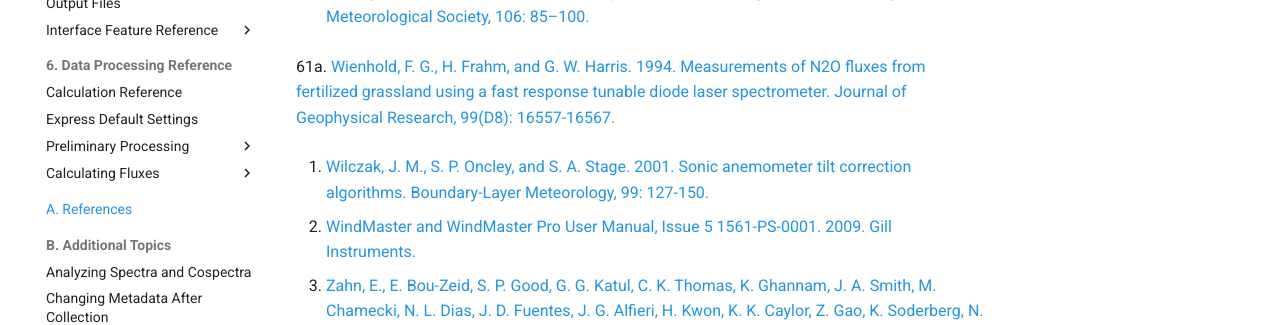
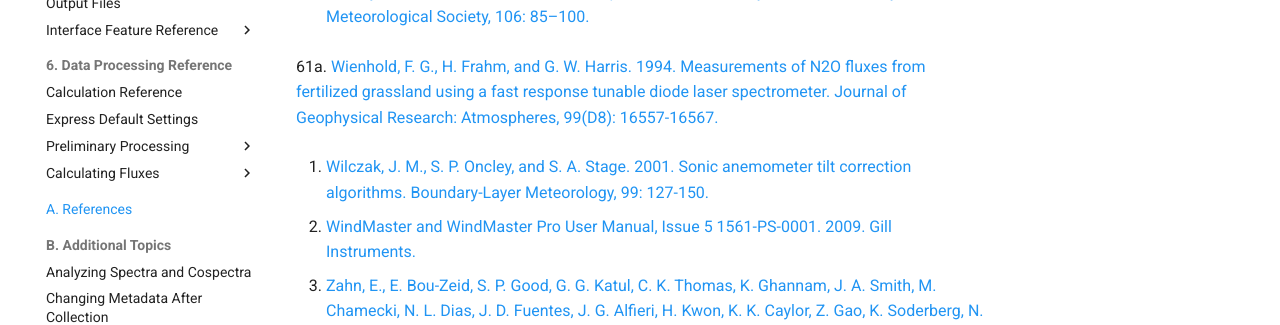
Before and after one commit to kebasaa/eddyflow-documentation, an MkDocs documentation site: the page built from docs/topics/references.md, in a window 1280 px wide and 900 px high, scrolled down 4556 px. Shown: the part 423-748 px from the top of the window. Built offline with MkDocs 1.6.1 and Material for MkDocs 9.7.7, drawn with Linux system fonts in a browser that asks for light colours; some of the changed text lies outside the part shown.

Commit message:
Correct the Lenschow and Wienhold citation details
Both entries were added from memory when the instrumental-noise and
flux-detection-limit methods were documented, and were flagged at the
time as needing checking against the papers. Verified now against the
publishers:

- Lenschow et al. (2000) runs to page 1347, not 1343. Authors, title,
  journal, volume and DOI were already correct.
- Wienhold et al. (1994) carried the wrong DOI. It was recorded as
  10.1029/94JD00951, which resolves to a different paper; the correct
  identifier is 10.1029/93JD03279. The page range 16557-16567 and the
  rest of the entry were right, and the journal name is given in full
  as Journal of Geophysical Research: Atmospheres to match the source.

```diff
--- a/docs/topics/references.md
+++ b/docs/topics/references.md
@@ -130,7 +130,7 @@
 
 61. <span id="Webb"></span> [Webb, E. K., G. I. Pearman, and R. Leuning. 1980. Correction of flux measurements for density effects due to heat and water vapor transfer. Quarterly Journal of the Royal Meteorological Society, 106: 85–100.](http://onlinelibrary.wiley.com/doi/10.1002/qj.49710644707/abstract)
 
-61a. <span id="Wienhold1994"></span> [Wienhold, F. G., H. Frahm, and G. W. Harris. 1994. Measurements of N2O fluxes from fertilized grassland using a fast response tunable diode laser spectrometer. Journal of Geophysical Research, 99(D8): 16557-16567.](http://dx.doi.org/10.1029/94JD00951)
+61a. <span id="Wienhold1994"></span> [Wienhold, F. G., H. Frahm, and G. W. Harris. 1994. Measurements of N2O fluxes from fertilized grassland using a fast response tunable diode laser spectrometer. Journal of Geophysical Research: Atmospheres, 99(D8): 16557-16567.](http://dx.doi.org/10.1029/93JD03279)
 
 62. <span id="Wilczak"></span> [Wilczak, J. M., S. P. Oncley, and S. A. Stage. 2001. Sonic anemometer tilt correction algorithms. Boundary-Layer Meteorology, 99: 127-150.](http://www.springerlink.com/content/p32123684246g213/)
 
```
Also changed, not shown: other parts of docs/topics/references.md (+1 -1 lines).
